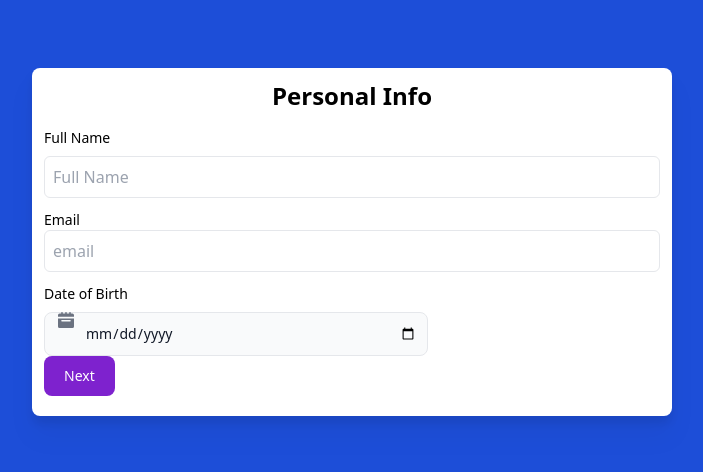
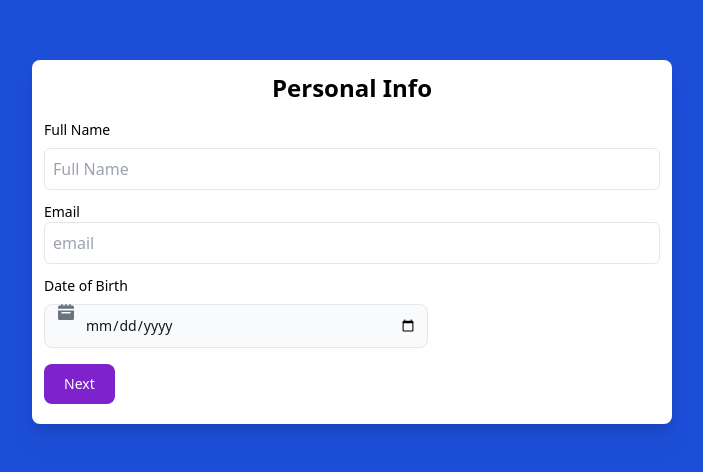
Before and after one commit to karantec/MultiForm, a React (Create React App) app: page / in a window 1280 px wide. Shown: the part 168-640 px from the top of the page, without its empty margins (288-991 px from the left). Built offline with nearby package versions, Linux system fonts and the light colour scheme.

Commit message:
finalcommit

```diff
--- a/src/components/PersonalInfo.js
+++ b/src/components/PersonalInfo.js
@@ -137,7 +137,7 @@
       </div>
       <button
         disabled={isButtonDisabled}
-        className="focus:outline-none text-white bg-purple-700 hover:bg-purple-800 focus:ring-4 focus:ring-purple-300 font-medium rounded-lg text-sm px-5 py-2.5 mb-2 dark:bg-purple-600 dark:hover:bg-purple-700 dark:focus:ring-purple-900"
+        className="focus:outline-none mt-4 text-white bg-purple-700 hover:bg-purple-800 focus:ring-4 focus:ring-purple-300 font-medium rounded-lg text-sm px-5 py-2.5 mb-2 dark:bg-purple-600 dark:hover:bg-purple-700 dark:focus:ring-purple-900"
         onClick={props.next}
       >
         Next
```
